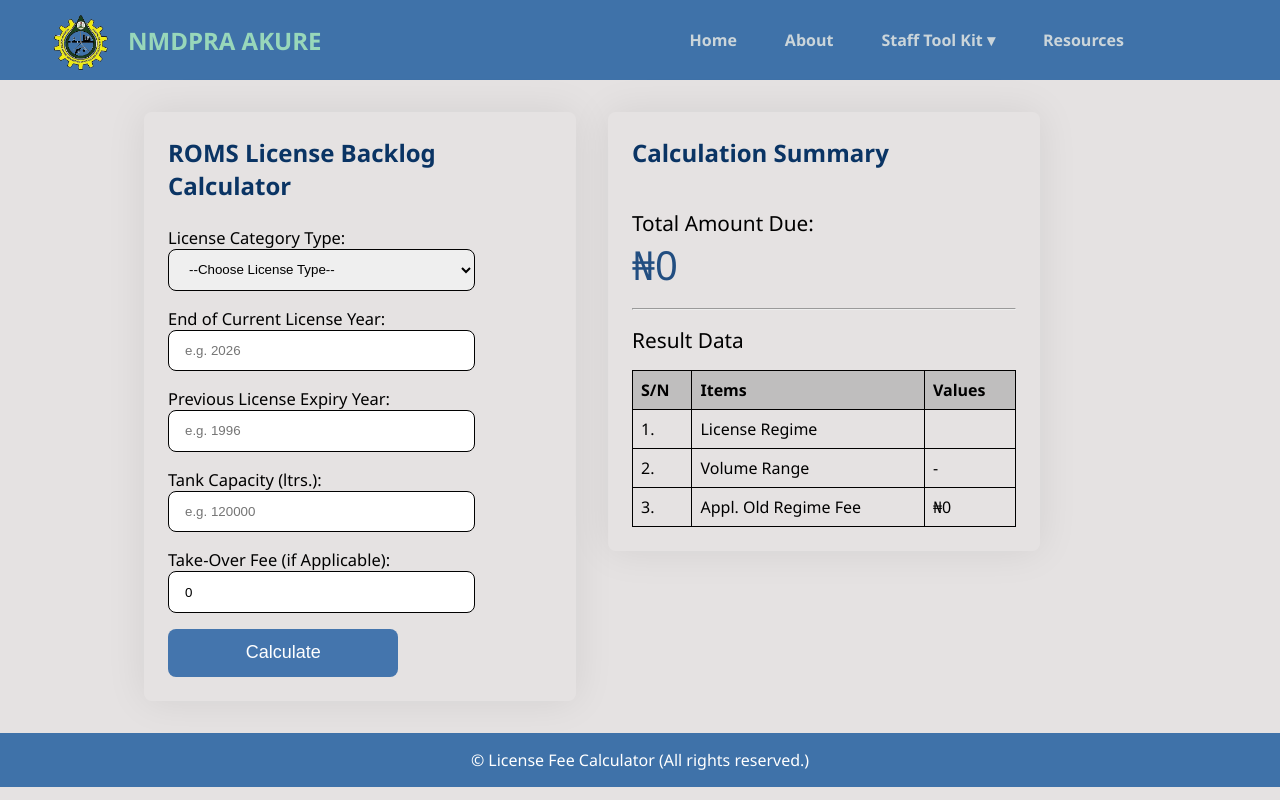
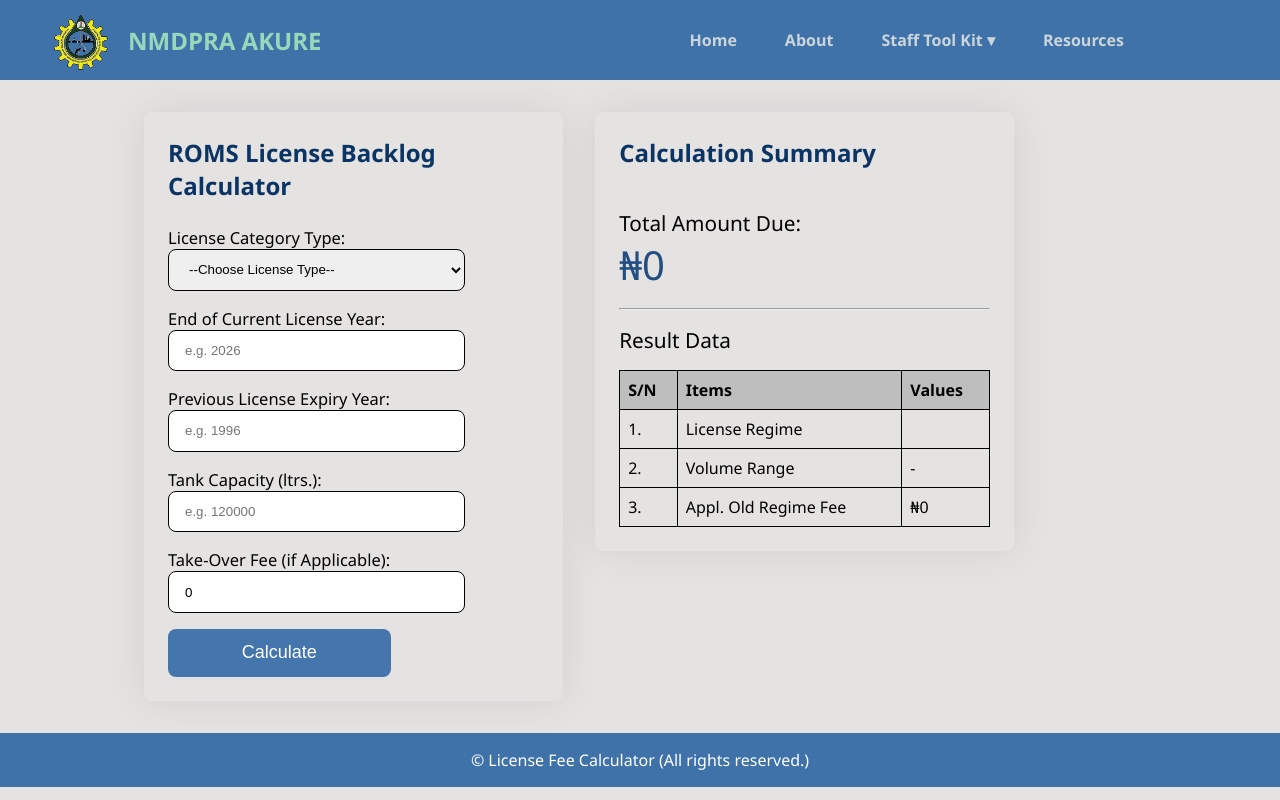
Before and after one commit to Adeniji-Rahmon-Olusegun/license-backlog-calculator, a React (Create React App) app in the folder client/: page / in a window 1280 px wide. Built offline with nearby package versions, Linux system fonts and the light colour scheme; the HTML template or start-up script is replaced by a standard one.

Commit message:
screen size fix

```diff
--- a/client/src/styles/main.css
+++ b/client/src/styles/main.css
@@ -4,5 +4,5 @@
     padding: 2rem;
     justify-content: center;
     gap: 2rem;
-    width: 75%;
+    width: 73%;
 }
```
